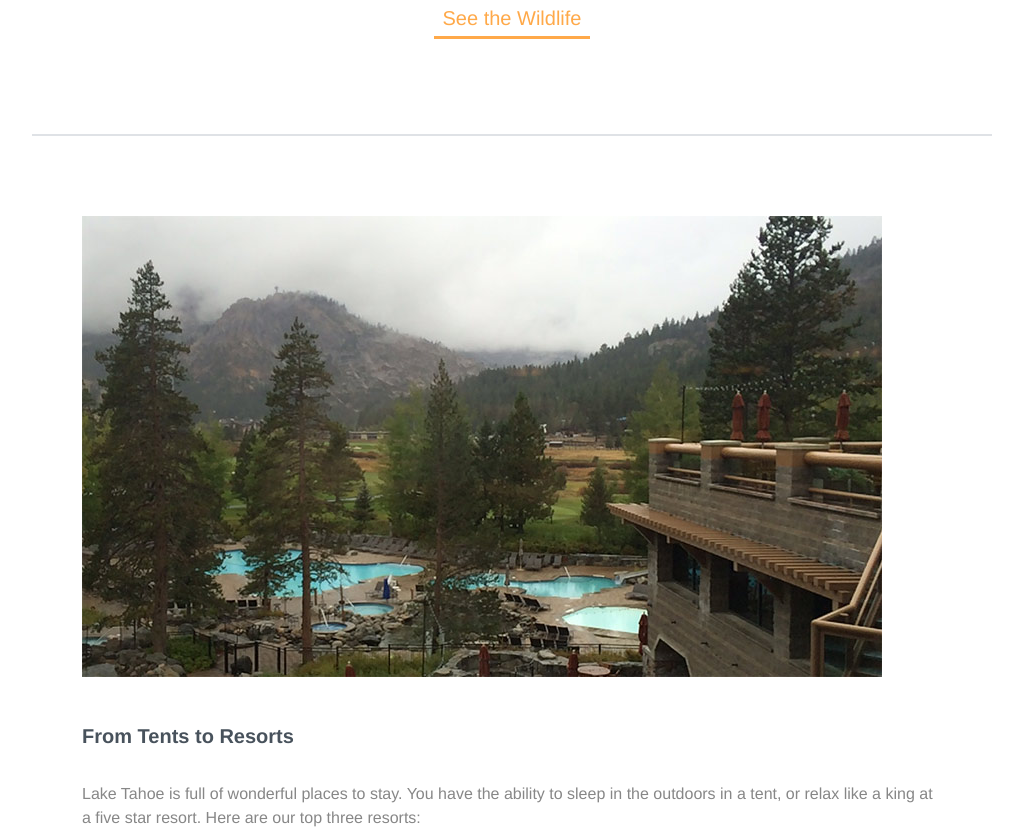
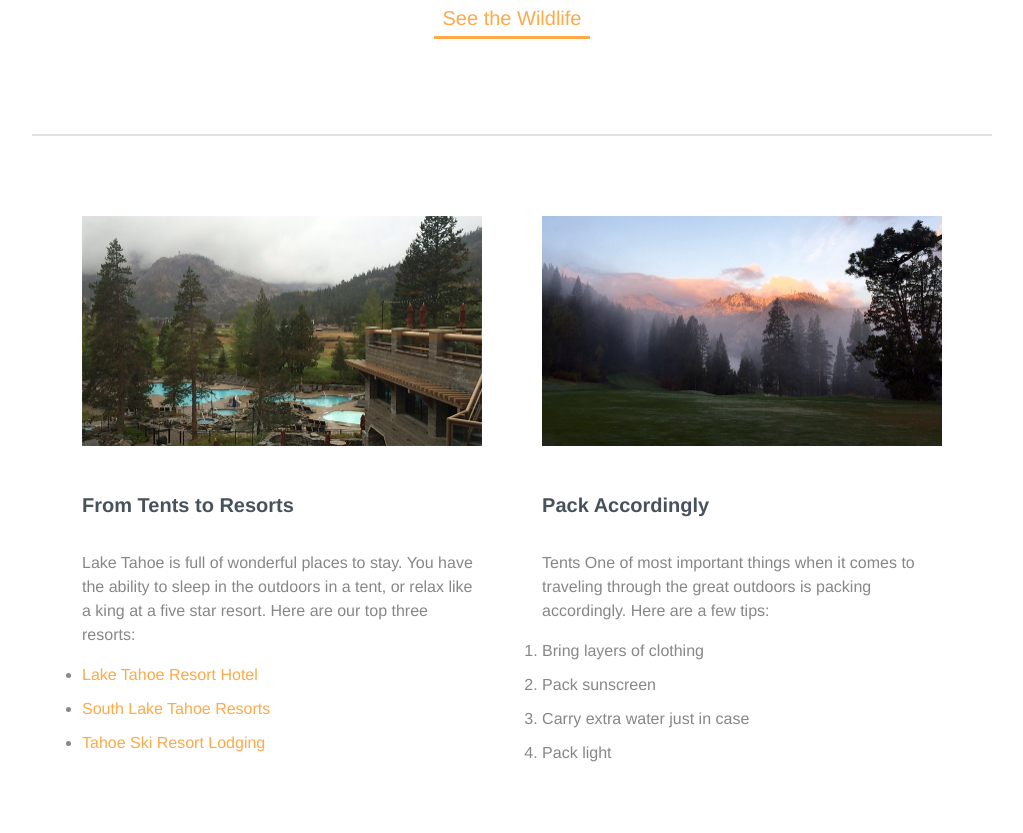
Before and after one commit to MichaelPay/michael_learns_css, a plain HTML site: page Course 04 - 07/index.html in a window 1280 px wide. Shown: the part 1826-2659 px from the top of the page, without its empty margins (128-1151 px from the left). Drawn offline with Linux system fonts and the light colour scheme.

```diff
--- a/Course 04 - 07/css/style.css
+++ b/Course 04 - 07/css/style.css
@@ -35,6 +35,17 @@ h3 {
 img {
     max-width: 100%;
     margin-bottom: 20px;
+}
+
+ol,
+ul {
+    padding-left: 0px;
+    margin-left: 0px;
+
+}
+
+li {
+    margin-bottom: 10px;
 }
 
 /* Pseudo-classes ------------------ */
@@ -136,6 +147,21 @@ a:active {
     width: 50px;
 }
 
+/* Floated Columns ------------------ */
+
+.resorts,
+.tips {
+    width: 46.5%;
+}
+
+.tips {
+    float: right;
+}
+
+.resorts {
+    float: left;
+}
+
 /* Float Clearfix ------------------ */
 
 .group:after {
--- a/Course 04 - 07/index.html
+++ b/Course 04 - 07/index.html
@@ -30,8 +30,8 @@
     <a class="callout" href="#wildlife">See the Wildlife</a>
 </div><!-- End .primary-content -->
 
-<div class="secondary-content t-border">
-    <div>
+<div class="secondary-content t-border group">
+    <div class="resorts">
         <img src="img/resort.jpg" alt="Resort">
         <h3>From Tents to Resorts</h3>
         <p>
@@ -40,15 +40,15 @@
         </p>
         <ul>
             <li><a href="#hotels">Lake Tahoe Resort Hotel</a></li>
-            <li><a href="#resorts">South Lake Tahoe Resorts</a></li>
+            <li><a href="#resoTentsrts">South Lake Tahoe Resorts</a></li>
             <li><a href="#lodging">Tahoe Ski Resort Lodging</a></li>
         </ul>
     </div>
 
-    <div>
+    <div class="tips">
         <img src="img/mtn-landscape.jpg" alt="Mountain Landscape">
         <h3>Pack Accordingly</h3>
-        <p>
+        <p>Tents
             One of most important things when it comes to traveling through the great outdoors is packing accordingly.
             Here are a few tips:
         </p>
```
